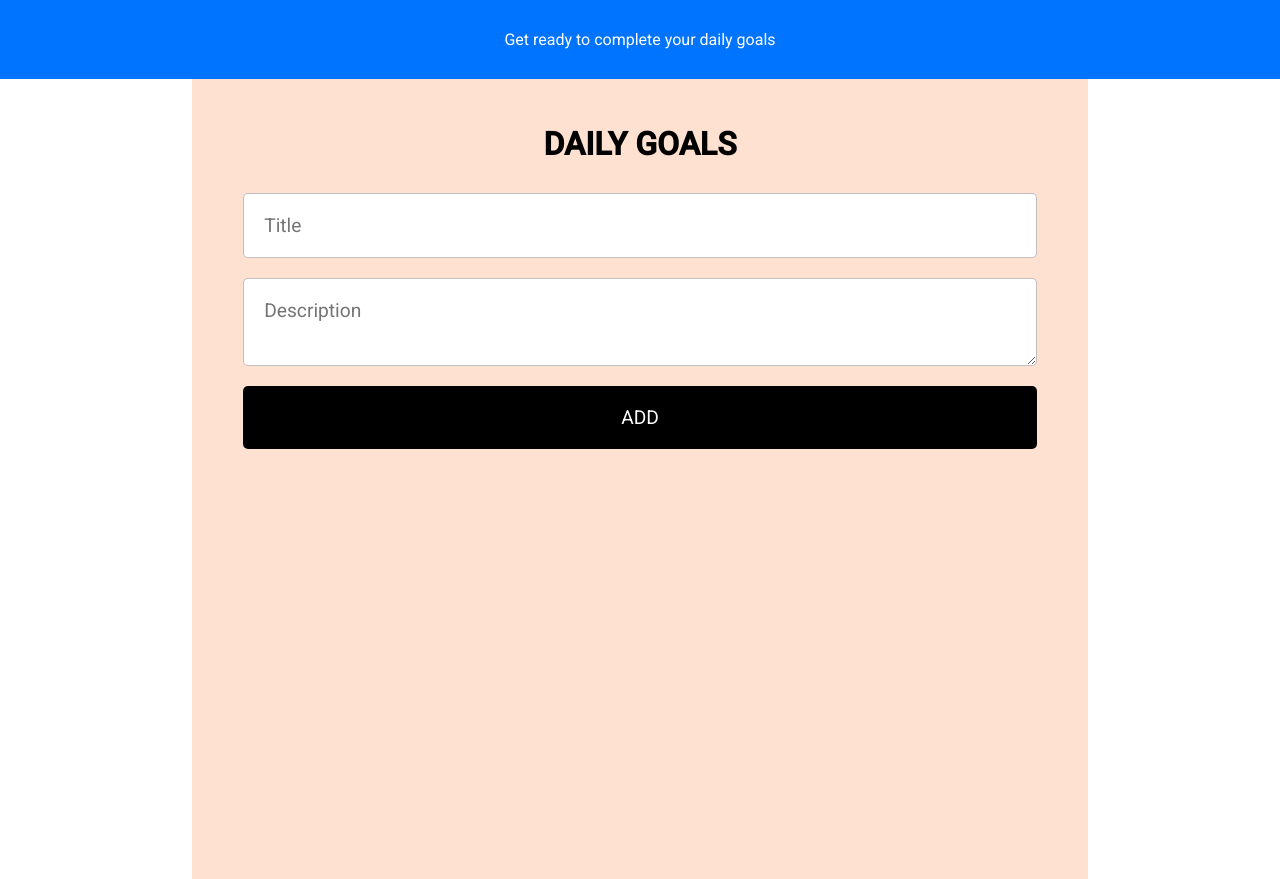
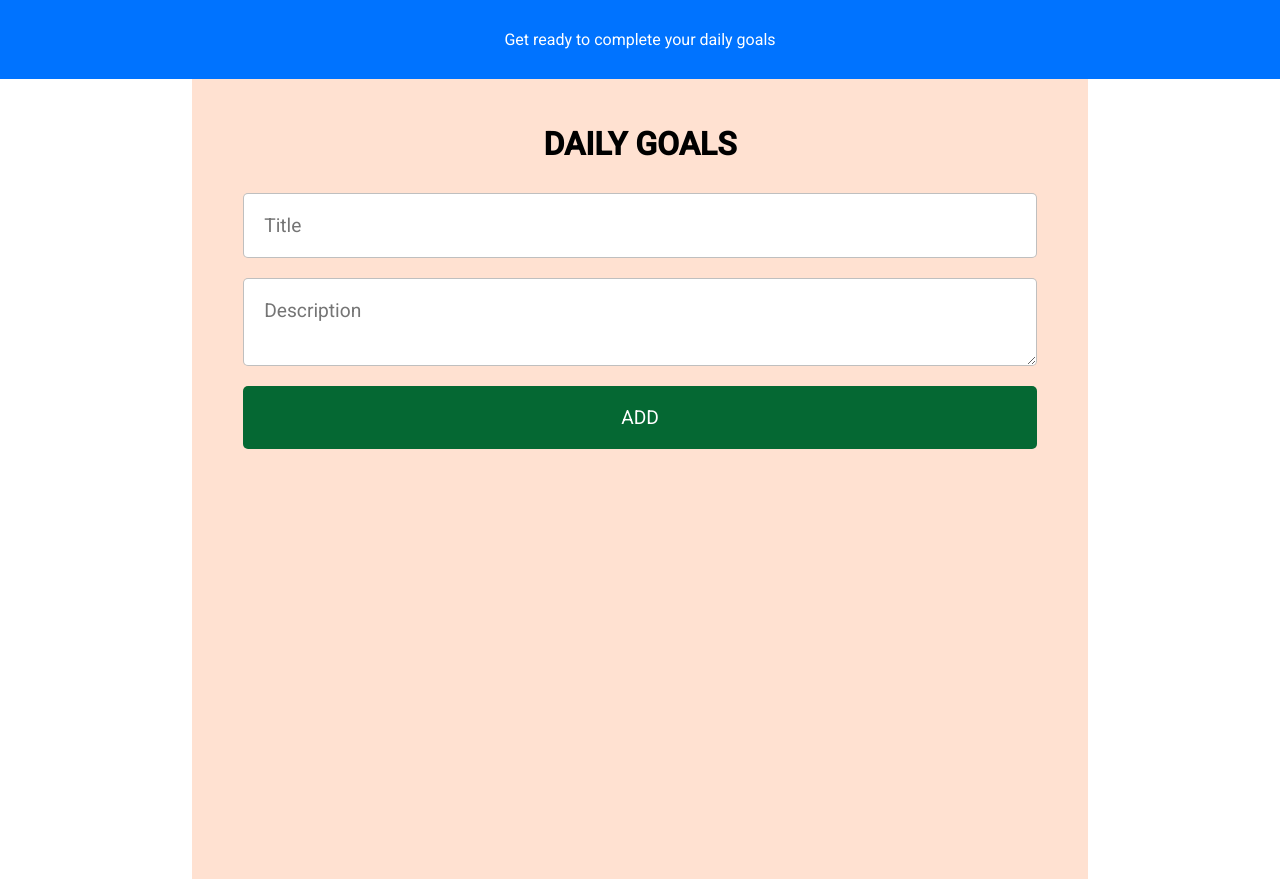
Before and after one commit to gitxAnkit/daily-goals, a Next.js app: page / in a window 1280 px wide. In both pictures the pointer is over the button "ADD". Built offline with nearby package versions, Linux system fonts and the light colour scheme.

Commit message:
Add hover style on add button

```diff
--- a/Components/Home.css
+++ b/Components/Home.css
@@ -28,3 +28,6 @@ button{
     background-color: black;
     color:white;
 }
+form button:hover{
+    background-color:rgb(5, 104, 51);
+}
```
